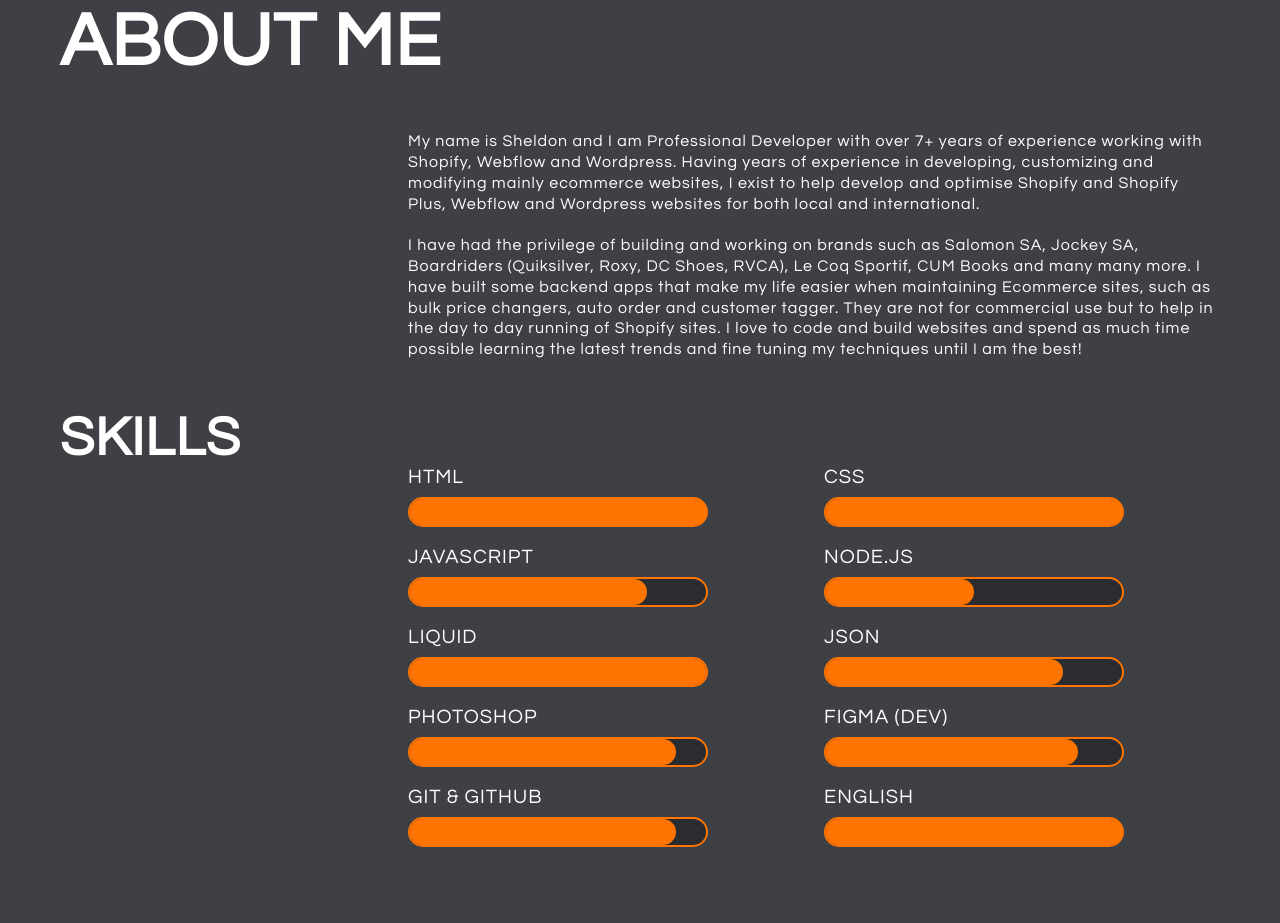
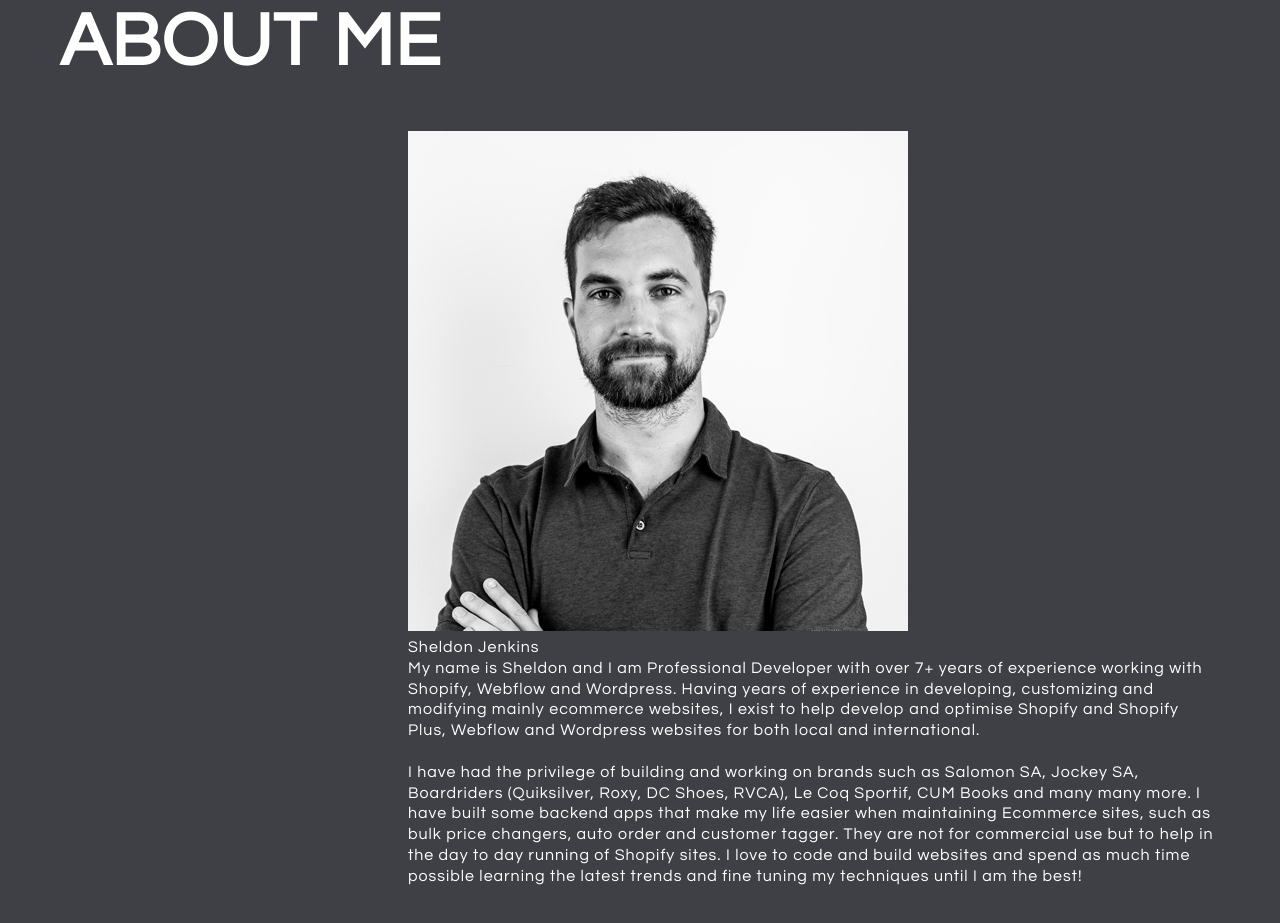
Before and after one commit to Sheldzn/portfolio, a plain HTML site: page index.html in a window 1280 px wide. Shown: the part 1234-2157 px from the top of the page. Drawn offline with nearby package versions, Linux system fonts and the light colour scheme.

Commit message:
Add picture

```diff
--- a/index.html
+++ b/index.html
@@ -131,6 +131,10 @@
                 <h2 data-aos="fade-up" data-aos-delay="0" data-aos-offset="400">About Me</h2>
             </div>
             <div class="about-blurb" data-aos="fade-up" data-aos-delay="200" data-aos-offset="200">
+                <div>
+                    <img src="https://github.com/Sheldzn/portfolio/blob/f6d06a697b7ef959604cde7d46f7f71d641a4449/images/IMG_5122-Thmb.jpg">
+                    <div>Sheldon Jenkins</div>
+                </div>
                 <div>My name is Sheldon and I am Professional Developer with over 7+ years of experience working with Shopify, Webflow and Wordpress. Having years of experience in developing, customizing and modifying mainly ecommerce websites, I exist to help develop and optimise Shopify and Shopify Plus, Webflow and Wordpress websites for both local and international. <br><br>I have had the privilege of building and working on brands such as Salomon SA, Jockey SA, Boardriders (Quiksilver, Roxy, DC Shoes, RVCA), Le Coq Sportif, CUM Books and many many more. I have built some backend apps that make my life easier when maintaining Ecommerce sites, such as bulk price changers, auto order and customer tagger. They are not for commercial use but to help in the day to day running of Shopify sites.  I love to code and build websites and spend as much time possible learning the latest trends and fine tuning my techniques until I am the best!</div>
             </div>
             <div class="skills">
```
